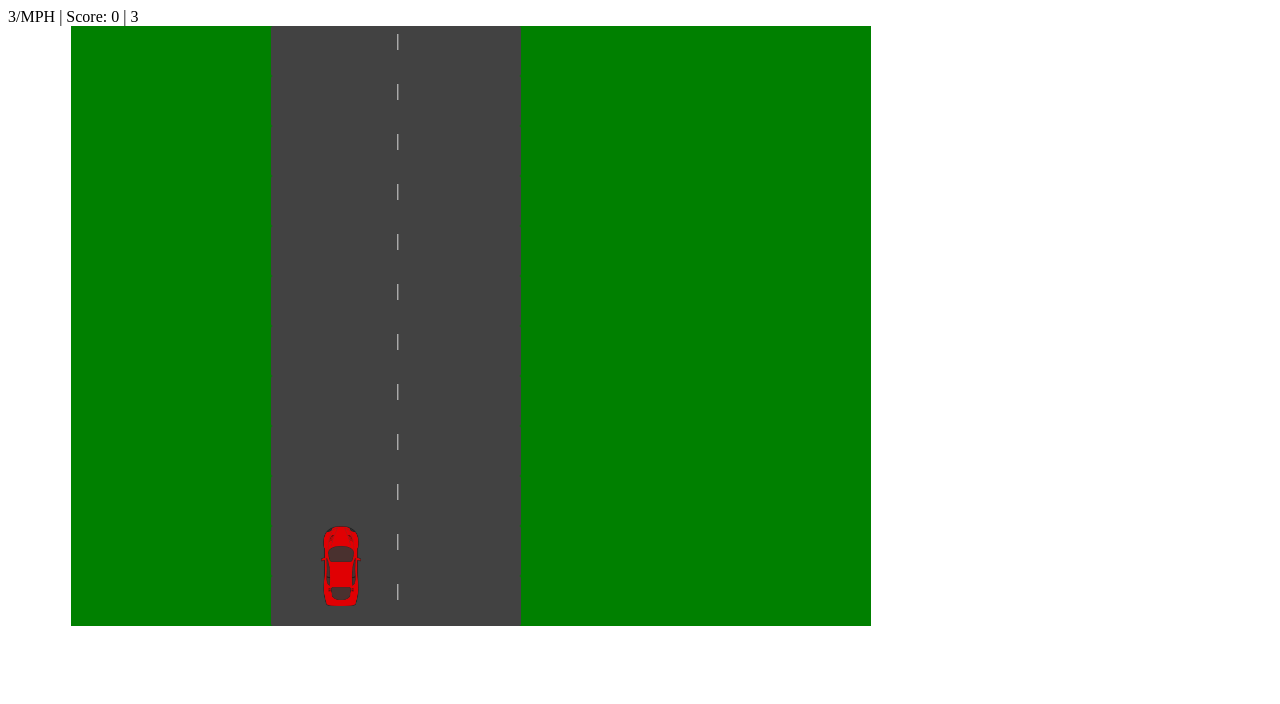
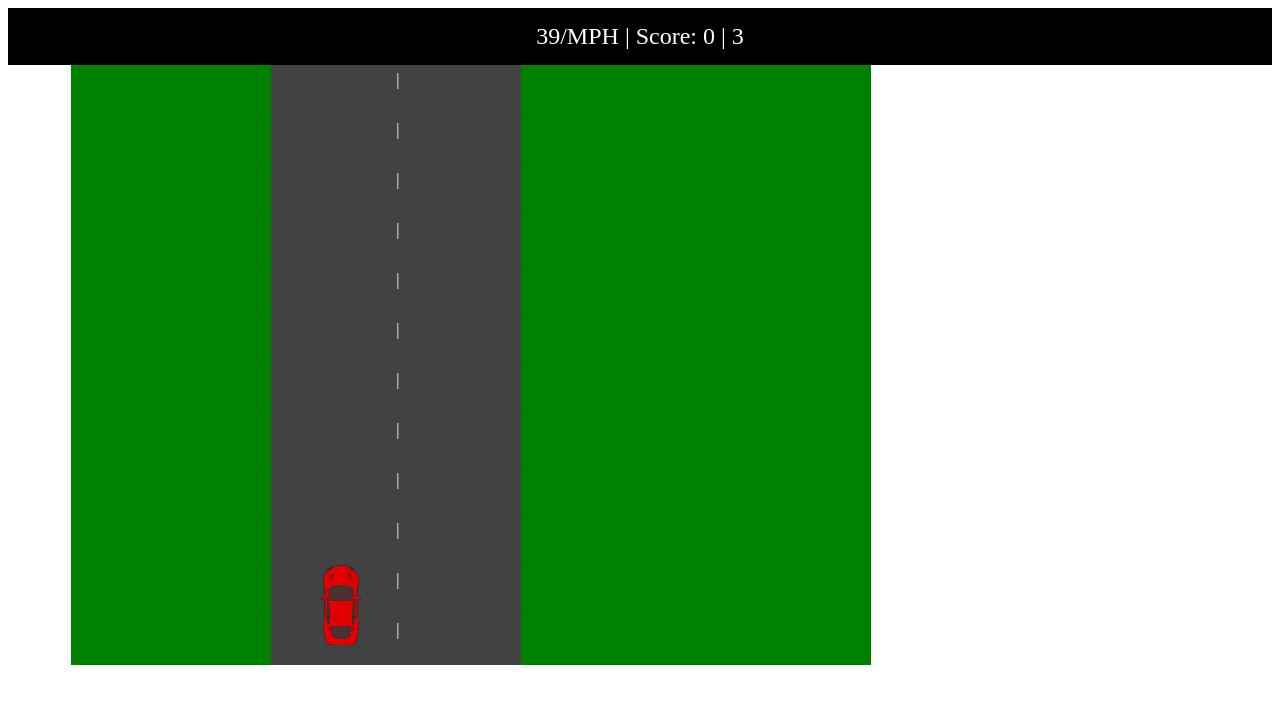
Before and after one commit to lyubomiraml/car-racing-game, a plain HTML site: page index.html in a window 1280 px wide. Both pictures are taken after a click on the element "Start game". Drawn offline with Linux system fonts and the light colour scheme; a web font is replaced by a local one.

Commit message:
updated dashboard values

```diff
--- a/script.js
+++ b/script.js
@@ -69,7 +69,7 @@ function updateDash() {
   //console.log(player);
   scoreDash.innerHTML = player.score;
   lifeDash.innerHTML = player.lives;
-  speedDash.innerHTML = player.speed;
+  speedDash.innerHTML = Math.round(player.speed * 13);
 }
 
 function playGame() {
@@ -78,11 +78,11 @@ function playGame() {
 
     //movement
     if (keys.ArrowUp) {
-      player.element.y -= 1;
+      if (player.element.y > 400) player.element.y -= 1;
       player.speed = player.speed < 20 ? player.speed + 0.05 : 20;
     }
     if (keys.ArrowDown) {
-      player.element.y += 1;
+      if (player.element.y < 500) player.element.y += 1;
       player.speed = player.speed > 0 ? player.speed - 0.2 : 0;
     }
     if (keys.ArrowLeft) {
--- a/style.css
+++ b/style.css
@@ -25,6 +25,14 @@ body {
   text-align: center;
   border-radius: 25px;
   padding: 5px;
+}
+
+.dashboard {
+  background-color: black;
+  color: white;
+  font-size: 1.5em;
+  text-align: center;
+  padding: 15px;
 }
 
 .road {
```
